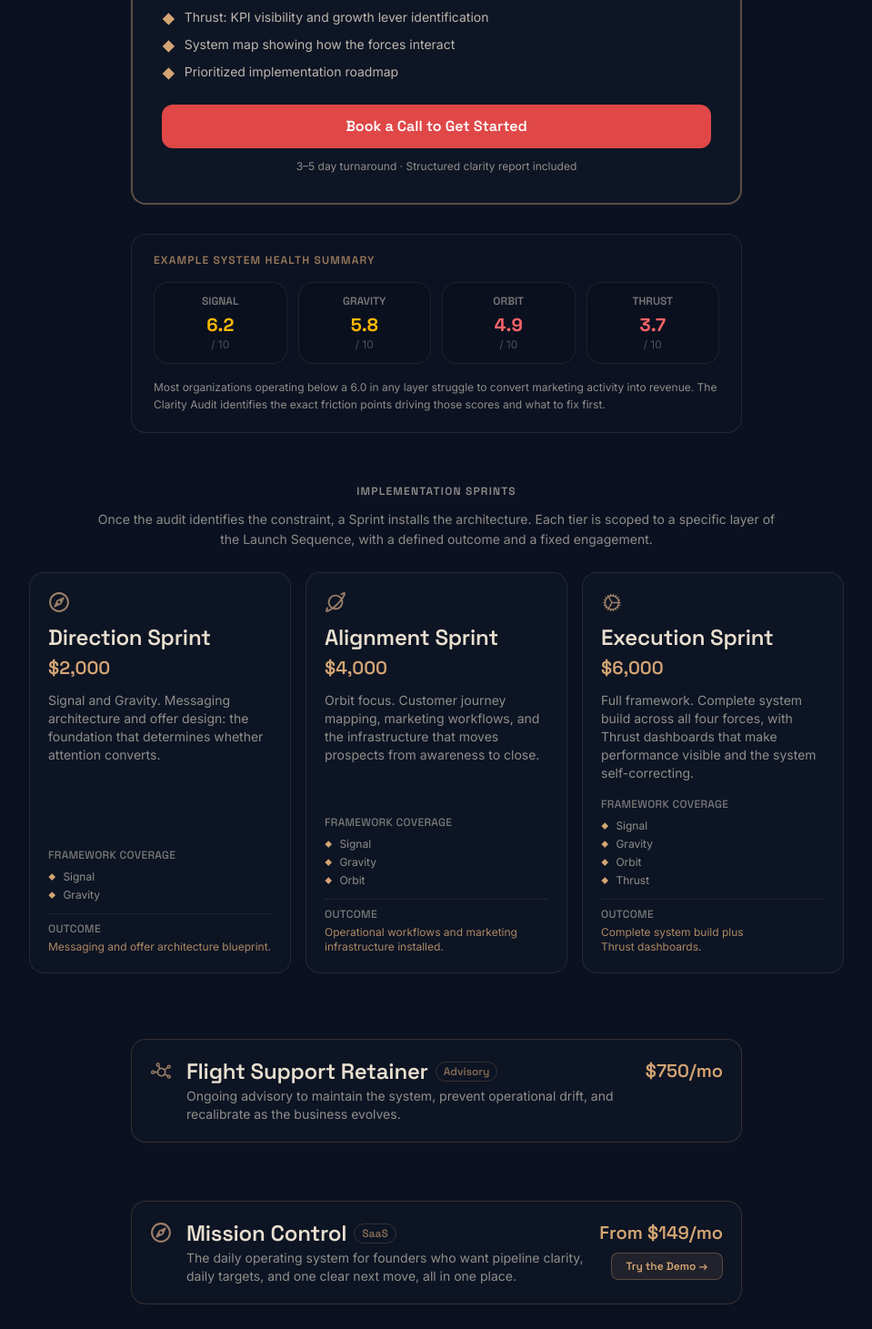
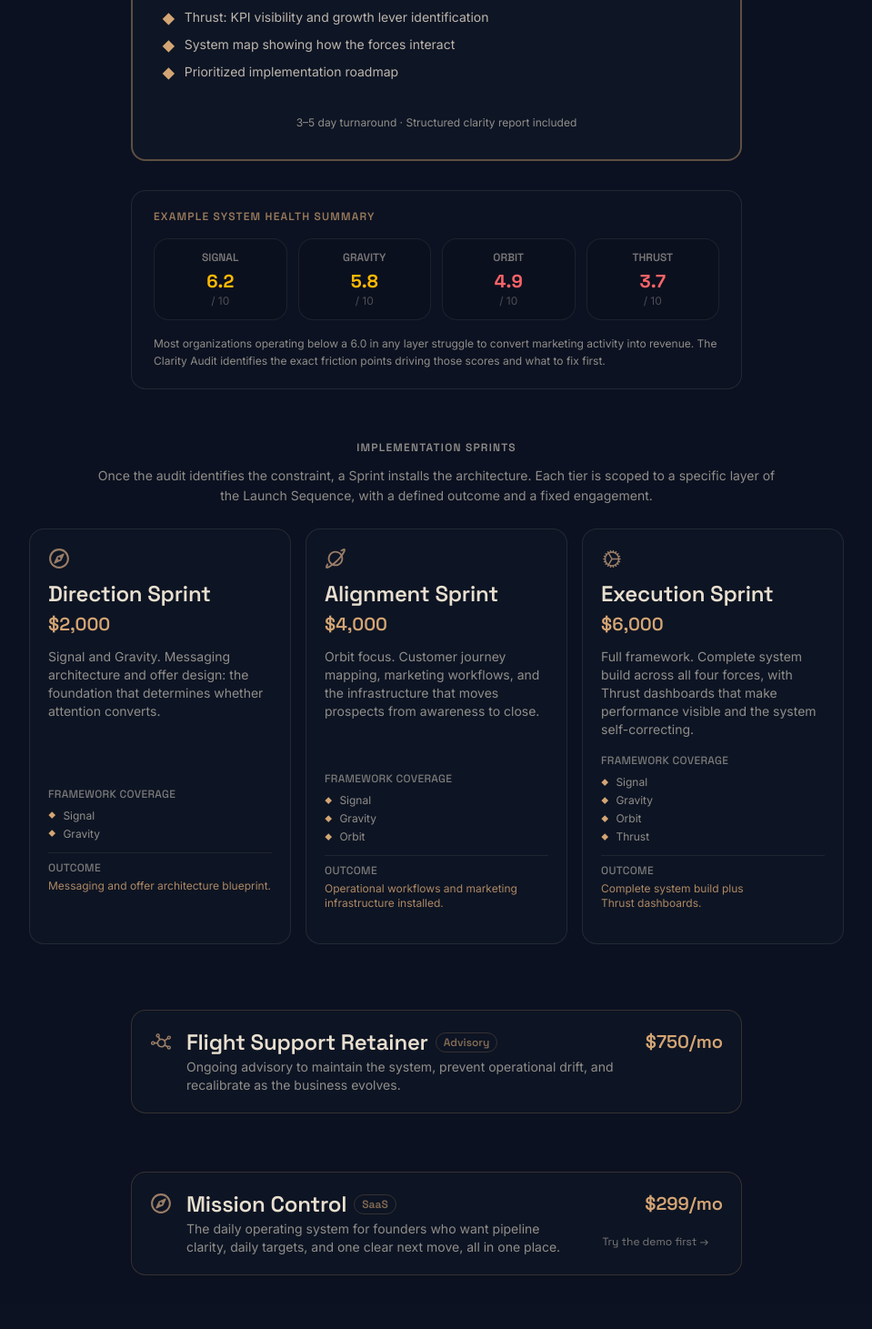
Before and after one commit to jordanknight1992-dotcom/cosmic-reach-creative, a Next.js app: page /pricing in a window 1280 px wide. Shown: the part 869-2330 px from the top of the page at 91% size, without its empty margins (160-1119 px from the left). Built offline with nearby package versions, Linux system fonts and the light colour scheme.

Commit message:
Add Stripe Buy Buttons to all pricing cards, fix MC price to $299/mo

```diff
--- a/src/app/pricing/page.tsx
+++ b/src/app/pricing/page.tsx
@@ -3,11 +3,12 @@ import { siteConfig } from "@/config/site";
 import Image from "next/image";
 import Link from "next/link";
 import { Icon } from "@/components/Icon";
+import { StripeBuyButton } from "@/components/StripeBuyButton";
 
 export const metadata: Metadata = {
   title: "Pricing | Business Clarity Audit & Strategy Sprints",
   description:
-    "Start with a $150 Business Clarity Audit. Implementation Sprints from $2,000-$6,000. Ongoing advisory at $750/month. Structured engagements with fixed outcomes for founders and growing businesses.",
+    "Start with a $150 Business Clarity Audit. Implementation Sprints from $2,000-$6,000. Ongoing advisory at $750/month. Mission Control at $299/month. Structured engagements with fixed outcomes for founders and growing businesses.",
   alternates: { canonical: `${siteConfig.domain}/pricing` },
 };
 
@@ -20,6 +21,7 @@ const sprintTiers = [
     icon: "compass",
     coverage: ["Signal", "Gravity"],
     outcome: "Messaging and offer architecture blueprint.",
+    buyButtonId: "buy_btn_1TDtS80vGBLnj72k4YEwjj3R",
   },
   {
     name: "Alignment Sprint",
@@ -29,6 +31,7 @@ const sprintTiers = [
     icon: "orbit",
     coverage: ["Signal", "Gravity", "Orbit"],
     outcome: "Operational workflows and marketing infrastructure installed.",
+    buyButtonId: "buy_btn_1TDtU50vGBLnj72ksYLVCc2v",
   },
   {
     name: "Execution Sprint",
@@ -38,6 +41,7 @@ const sprintTiers = [
     icon: "gears",
     coverage: ["Signal", "Gravity", "Orbit", "Thrust"],
     outcome: "Complete system build plus Thrust dashboards.",
+    buyButtonId: "buy_btn_1TDtXV0vGBLnj72kMJCDBceX",
   },
 ];
 
@@ -51,7 +55,7 @@ const advisoryTier = {
 
 const missionControlTier = {
   name: "Mission Control",
-  price: "From $149/mo",
+  price: "$299/mo",
   description:
     "The daily operating system for founders who want pipeline clarity, daily targets, and one clear next move, all in one place.",
   icon: "compass",
@@ -135,12 +139,7 @@ export default function PricingPage() {
                   </li>
                 ))}
               </ul>
-              <a
-                href={siteConfig.signalCheckUrl}
-                className="w-full inline-flex items-center justify-center rounded-[var(--radius-md)] bg-spark-red text-white px-6 py-3 font-display font-semibold text-base transition-all duration-[var(--duration-base)] ease-[var(--ease-out)] hover:shadow-soft hover:-translate-y-0.5 active:translate-y-0"
-              >
-                Book a Call to Get Started
-              </a>
+              <StripeBuyButton buyButtonId="buy_btn_1TDtGA0vGBLnj72kaNhC423Y" />
               <p className="mt-3 text-center text-xs text-starlight/60">
                 3&ndash;5 day turnaround &middot; Structured clarity report included
               </p>
@@ -211,7 +210,7 @@ export default function PricingPage() {
                 <p className="text-sm text-starlight/60 mb-4 flex-1">
                   {tier.description}
                 </p>
-                <div className="space-y-3">
+                <div className="space-y-3 flex-1">
                   <div>
                     <p className="text-xs font-display font-medium tracking-wide text-starlight/50 uppercase mb-2">
                       Framework coverage
@@ -231,6 +230,9 @@ export default function PricingPage() {
                     </p>
                     <p className="text-xs text-copper/80">{tier.outcome}</p>
                   </div>
+                </div>
+                <div className="mt-4">
+                  <StripeBuyButton buyButtonId={tier.buyButtonId} />
                 </div>
               </article>
             ))}
@@ -255,9 +257,12 @@ export default function PricingPage() {
                 </div>
                 <p className="text-sm text-starlight/60">{advisoryTier.description}</p>
               </div>
-              <p className="text-copper font-display font-semibold text-xl shrink-0">
-                {advisoryTier.price}
-              </p>
+              <div className="shrink-0 flex flex-col items-end gap-2">
+                <p className="text-copper font-display font-semibold text-xl">
+                  {advisoryTier.price}
+                </p>
+                <StripeBuyButton buyButtonId="buy_btn_1TDtJg0vGBLnj72k4vWaSa7F" />
+              </div>
             </article>
           </div>
         </div>
@@ -284,11 +289,12 @@ export default function PricingPage() {
                 <p className="text-copper font-display font-semibold text-xl">
                   {missionControlTier.price}
                 </p>
+                <StripeBuyButton buyButtonId="buy_btn_1TDtF70vGBLnj72k5a2Q3awc" />
                 <Link
                   href="/mission-control"
-                  className="inline-flex items-center rounded-[var(--radius-sm)] border border-copper/30 bg-copper/10 text-copper px-4 py-1.5 text-xs font-display font-semibold transition-all duration-[var(--duration-base)] ease-[var(--ease-out)] hover:border-copper/50 hover:bg-copper/15"
+                  className="inline-flex items-center rounded-[var(--radius-sm)] text-starlight/50 hover:text-copper px-4 py-1 text-xs font-display transition-colors"
                 >
-                  Try the Demo →
+                  Try the demo first →
                 </Link>
               </div>
             </article>
--- /dev/null
+++ b/src/components/StripeBuyButton.tsx
@@ -0,0 +1,33 @@
+"use client";
+
+import { useEffect, useRef } from "react";
+
+const STRIPE_PK = "pk_live_51T44ee0vGBLnj72kD2j5gz8MPQ9DaBKFFOtPacjH3NUsAns3pzr5N2C2pcqcOsvDGa0SD6sg2jcZxggna1VmAjBl00uJ9kwAz4";
+
+let scriptLoaded = false;
+
+export function StripeBuyButton({ buyButtonId }: { buyButtonId: string }) {
+  const containerRef = useRef<HTMLDivElement>(null);
+
+  useEffect(() => {
+    if (!scriptLoaded) {
+      const script = document.createElement("script");
+      script.src = "https://js.stripe.com/v3/buy-button.js";
+      script.async = true;
+      document.head.appendChild(script);
+      scriptLoaded = true;
+    }
+
+    // Create the custom element manually to avoid React SSR issues
+    const el = document.createElement("stripe-buy-button");
+    el.setAttribute("buy-button-id", buyButtonId);
+    el.setAttribute("publishable-key", STRIPE_PK);
+    containerRef.current?.appendChild(el);
+
+    return () => {
+      containerRef.current?.replaceChildren();
+    };
+  }, [buyButtonId]);
+
+  return <div ref={containerRef} />;
+}
```
